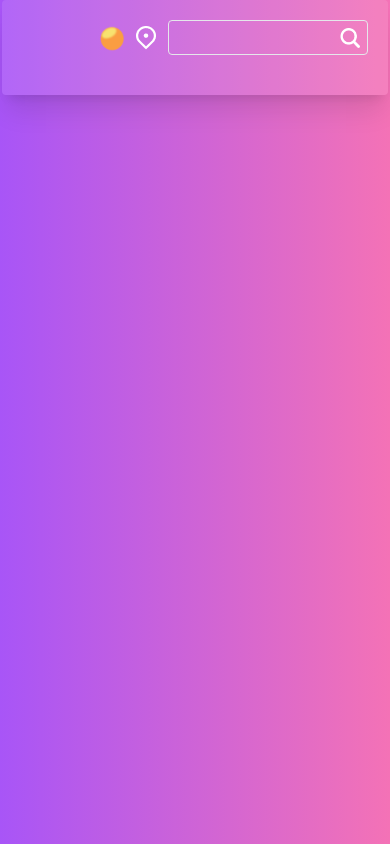
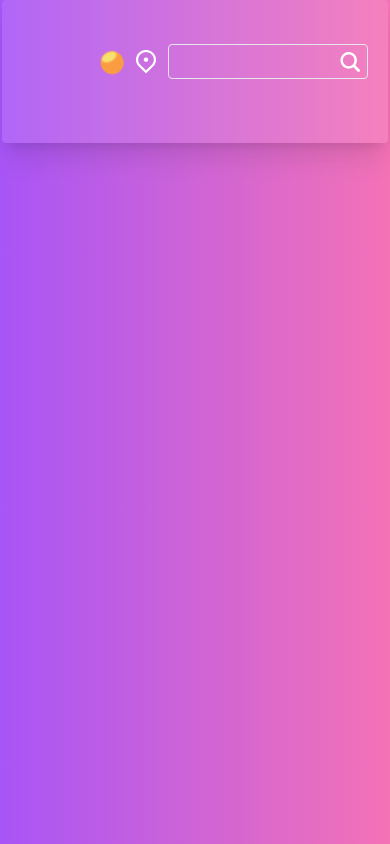
Before and after one commit to whit3st/skyvibes, a React (Vite) app: page / in a window 390 px wide. Built offline with nearby package versions, Linux system fonts and the light colour scheme.

Commit message:
iPhone screen fix

```diff
--- a/src/App.jsx
+++ b/src/App.jsx
@@ -64,7 +64,7 @@ function App() {
     }
 
     return (
-        <main className="relative px-5 md:px-10 transition-all bg-[rgba(255,255,255,0.1)] shadow-xl rounded sm:mt-10 py-5 text-white lg:w-[990px] md:w-[730px] w-[99vw]">
+        <main className="relative px-5 md:px-12 transition-all bg-[rgba(255,255,255,0.1)] shadow-xl rounded sm:mt-10 py-11 text-white lg:w-[990px] md:w-[730px] w-[99vw]">
             <header className="flex gap-5 items-center justify-end mb-5">
                 <SearchBar
                     makeSearch={(e) => getData(e)}
```
